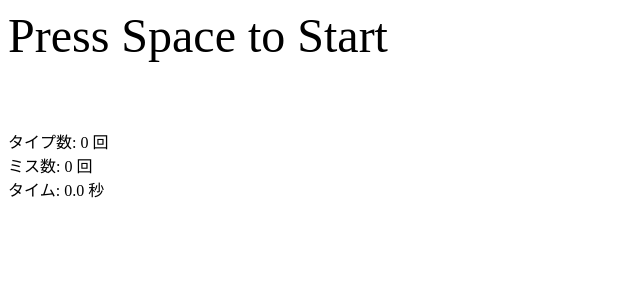
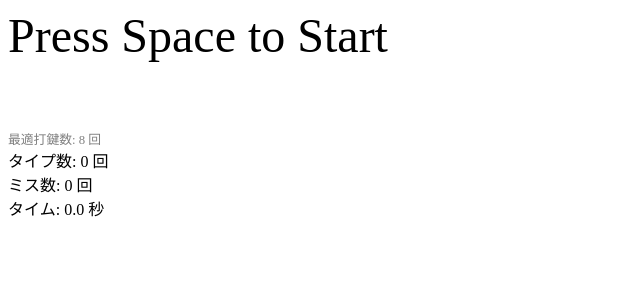
Before and after one commit to pNuma/Type-wye, a Vue app: page / in a window 1280 px wide. Shown: the top 300 px of the page, without its empty margins (0-640 px from the left). Built offline with nearby package versions, Linux system fonts and the light colour scheme; the HTML template or start-up script is replaced by a standard one.

Commit message:
feat: implement optimal keystroke calculation using DP algorithm

```diff
--- a/src/App.vue
+++ b/src/App.vue
@@ -36,7 +36,10 @@ onMounted(() => {
           const parts = line.split(',')
           const display = parts[0]
           const reading = parts[1] || parts[0]
-          return { display, reading }
+
+          const optimal = calculateOptimalKeystrokes(reading)
+
+          return { display, reading, optimal }
         })
       wordList = list
       question.value = 'Press Space to Start'
@@ -126,6 +129,30 @@ const getNextPatterns = (reading, index) => {
   }
 
   return patterns
+}
+
+// 読み仮名から、理論上の最短タイプ数を計算する関数(DP)
+const calculateOptimalKeystrokes = (reading) => {
+  const dp = new Array(reading.length + 1).fill(Infinity)
+
+  dp[0] = 0
+
+  for (let i = 0; i < reading.length; i++) {
+    if (dp[i] === Infinity) continue
+
+    const patterns = getNextPatterns(reading, i)
+
+    patterns.forEach((pattern) => {
+      const nextIndex = i + pattern.len
+
+      const strokes = pattern.val.length
+
+      if (dp[i] + strokes < dp[nextIndex]) {
+        dp[nextIndex] = dp[i] + strokes
+      }
+    })
+  }
+  return dp[reading.length]
 }
 
 const handleKeyDown = (event) => {
@@ -224,7 +251,9 @@ const handleKeyDown = (event) => {
   </div>
 
   <br />
-
+  <div style="color: gray; font-size: 0.8rem">
+    最適打鍵数: {{ wordList[currentWordIndex]?.optimal }} 回
+  </div>
   <div>タイプ数: {{ totalKeystrokes }} 回</div>
   <div>ミス数: {{ missCount }} 回</div>
   <div>タイム: {{ elapsedTime.toFixed(1) }} 秒</div>
```
Also changed, not shown: public/wordlist.txt.
